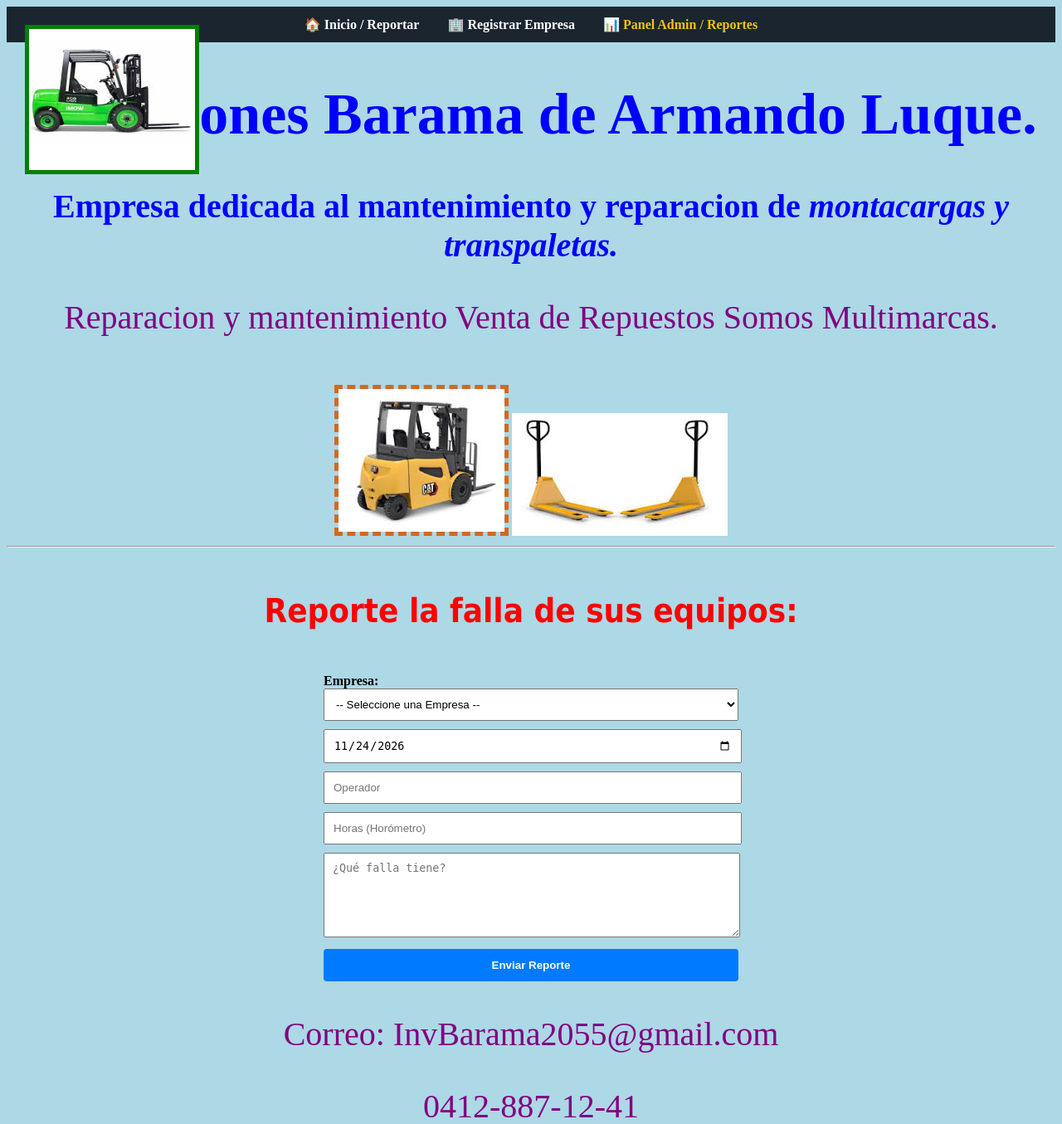
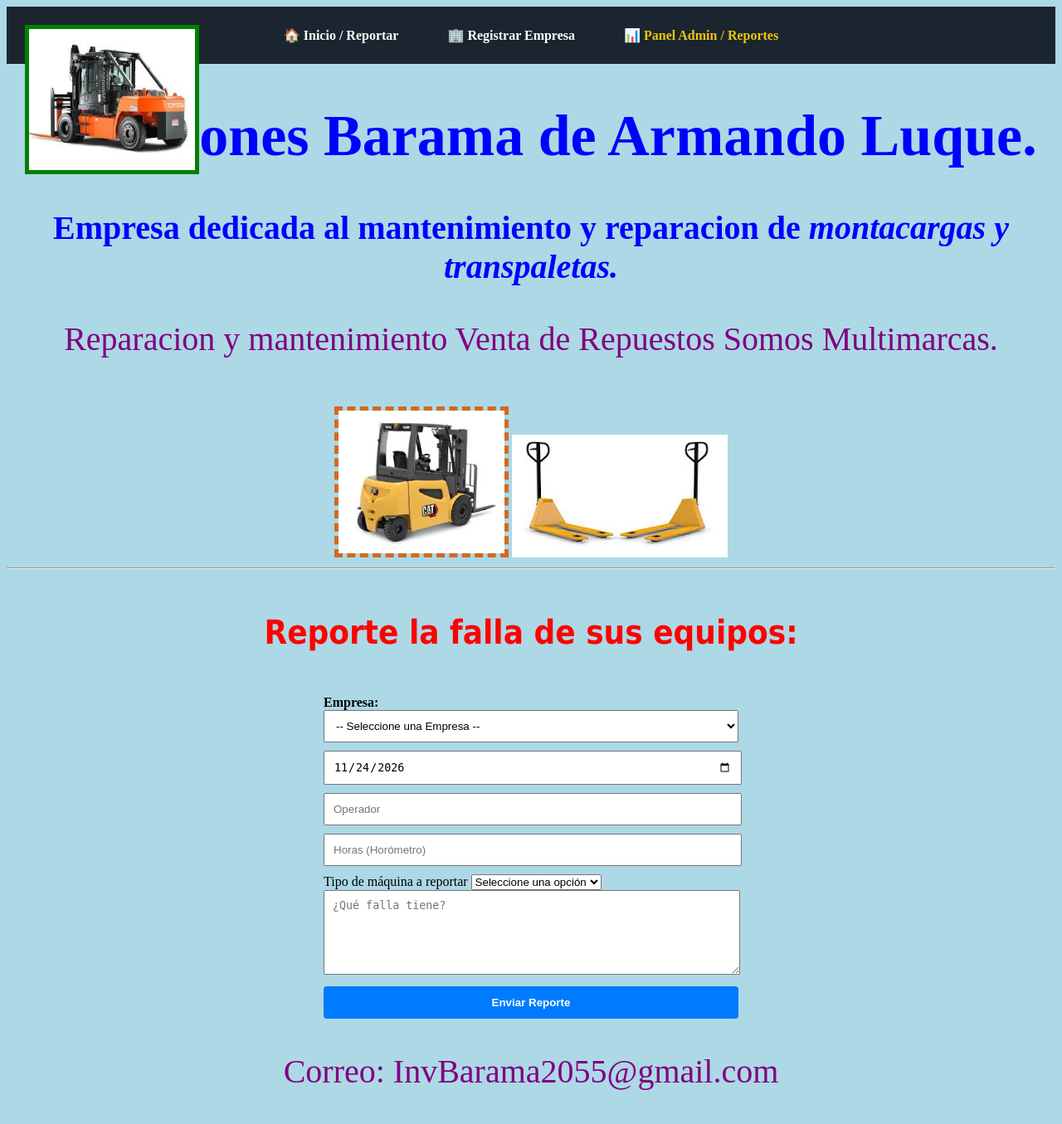
Before and after one commit to Baramaapp/Barama_app, a Flask app: page / in a window 1280 px wide. Shown: the top 1355 px of the page at 83% size. Run offline with Flask 3, Linux system fonts and the light colour scheme; data comes from the database, SQL or seed files in the repository.

Commit message:
Add files via upload

```diff
--- a/templates/index.html
+++ b/templates/index.html
@@ -8,9 +8,9 @@
 <body>
 
     <!-- Menú de Navegación -->
-<nav style="background-color: #1a252f; padding: 12px; text-align: center; margin-bottom: 20px;">
+<nav style="background-color: #1a252f; padding: 25px; text-align: center; margin-bottom: 20px;">
     <a href="{{ url_for('home') }}" style="color: white; text-decoration: none; font-weight: bold; margin: 0 15px;">🏠 Inicio / Reportar</a>
-    <a href="{{ url_for('registrar_empresa') }}" style="color: white; text-decoration: none; font-weight: bold; margin: 0 15px;">🏢 Registrar Empresa</a>
+    <a href="{{ url_for('registrar_empresa') }}" style="color: white; text-decoration: none; font-weight: bold; margin: 0 40px;">🏢 Registrar Empresa</a>
     <a href="{{ url_for('login_admin') }}" style="color: #f1c40f; text-decoration: none; font-weight: bold; margin: 0 15px;">📊 Panel Admin / Reportes</a>
 </nav>
 
@@ -21,7 +21,7 @@
         <div style="text-align:center;">
             <p>Reparacion y mantenimiento Venta de Repuestos Somos Multimarcas.</p>
 
-            <img src="{{ url_for('static', filename='imagenes/montacargaverde.jpg') }}" class="imagen-verde" alt="verde"><br>
+            <img src="{{ url_for('static', filename='imagenes/toyota.jpg') }}" class="imagen-verde" alt="verde"><br>
             <img src="{{ url_for('static', filename='imagenes/caterpila.jpg') }}" class="imagen-caterpila" alt="caterpillar">
             <img src="{{ url_for('static', filename='imagenes/transpaletas2.jpg') }}" class="imagen-transpaletas" alt="transpaleta">
 
@@ -80,7 +80,20 @@
             <input type="date" name="fecha" id="input_fecha" required style="width: 96%; padding: 10px; margin-bottom: 10px;">
             <input type="text" name="operador" placeholder="Operador" required style="width: 96%; padding: 10px; margin-bottom: 10px;">
             <input type="number" step="0.1" name="horometro" placeholder="Horas (Horómetro)" style="width: 96%; padding: 10px; margin-bottom: 10px;">
+			<div class="grupo-campo">
+			<label for="tipo_maquina" class="etiqueta-reporte">
+			Tipo de máquina a reportar
+			</label>
+			<select id="tipo_maquina" name="tipo_maquina" class="selector-reporte" required>
+			<option value="" selected disabled>Seleccione una opción</option>
+			<option value="Montacargas">Montacargas</option>
+			<option value="Transpaleta">Transpaleta</option>
+		</select>
+</div>
+
+
             <textarea name="falla" placeholder="¿Qué falla tiene?" style="width: 96%; height: 80px; padding: 10px; margin-bottom: 10px;"></textarea>
+
 
             <button type="submit" style="width: 100%; padding: 12px; background-color: #007bff; color: white; border: none; font-weight: bold; border-radius: 4px; cursor: pointer;">Enviar Reporte</button>
         </form>
--- a/templates/registrar_empresa.html
+++ b/templates/registrar_empresa.html
@@ -12,7 +12,7 @@
         <a href="{{ url_for('login_admin') }}" style="color: white; text-decoration: none; font-weight: bold; margin: 0 15px;">🔒 Panel Admin</a>
     </nav>
 
-    <div style="max-width: 400px; margin: 30px auto; padding: 20px; border: 1px solid #ccc; border-radius: 8px;">
+    <div style="max-width: 400px; margin: 30px auto; padding: 50px; border: 1px solid #ccc; border-radius: 8px;">
         <h2 style="text-align: center;">🏢 Registrar Empresa</h2>
 
         {% with mensajes = get_flashed_messages(with_categories=true) %}
```
